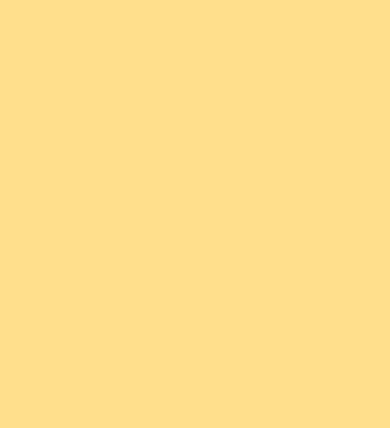
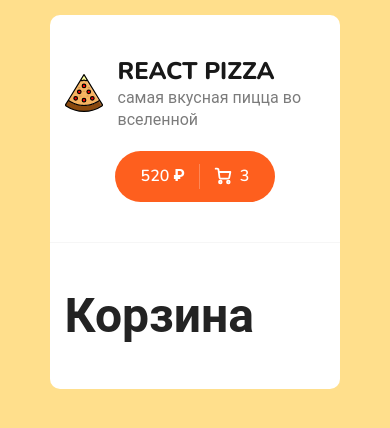
Before and after one commit to Aytcavdep/pizza-react, a React (Create React App) app: page /cart in a window 390 px wide. Before the commit this address had no page. Shown: the top 428 px of the page. Built offline with nearby package versions, Linux system fonts and the light colour scheme.

Commit message:
added flexsibility style

```diff
--- a/package.json
+++ b/package.json
@@ -7,9 +7,9 @@
     "@testing-library/react": "^13.3.0",
     "@testing-library/user-event": "^13.5.0",
     "react": "^18.2.0",
-    "react-content-loader": "6.2.0",
+    "react-content-loader": "^6.2.0",
     "react-dom": "^18.2.0",
-    "react-router-dom": "6.3.0",
+    "react-router-dom": "^6.3.0",
     "react-scripts": "5.0.1",
     "sass": "^1.54.5",
     "web-vitals": "^2.1.4"
--- a/src/App.js
+++ b/src/App.js
@@ -1,7 +1,9 @@
-import "./scss/app.scss";
-import Header from "./components/Header";
-import Home from "./pages/Home";
-import NotFound from "./pages/NotFound";
+import './scss/app.scss';
+import Header from './components/Header';
+import Home from './pages/Home';
+import Cart from './pages/Cart';
+import NotFound from './pages/NotFound';
+import { Route, Routes } from 'react-router-dom';
 
 function App() {
   return (
@@ -10,7 +12,11 @@ function App() {
         <Header />
         <div className="content">
           <div className="container">
-            <NotFound />
+            <Routes>
+              <Route path="/" element={<Home />} />
+              <Route path="/cart" element={<Cart />} />
+              <Route path="*" element={<NotFound />} />
+            </Routes>
           </div>
         </div>
       </div>
--- a/src/components/Header.jsx
+++ b/src/components/Header.jsx
@@ -1,18 +1,22 @@
-//import logoSvg from '../assets/img/pizza-logo.svg';
+import { Link } from 'react-router-dom';
+
+import logoSvg from '../assets/img/pizza-logo.svg';
 function Header() {
   return (
     <div className="header">
       <div className="container">
-        <div className="header__logo">
-          {/*<img width="38" src={logoSvg} alt="Pizza logo" />*/}
-          <img width="38" alt="Pizza logo" />
-          <div>
-            <h1>React Pizza</h1>
-            <p>самая вкусная пицца во вселенной</p>
+        <Link to="/">
+          <div className="header__logo">
+            <img width="38" src={logoSvg} alt="Pizza logo" />
+            {/* <img width="38" alt="Pizza logo" /> */}
+            <div>
+              <h1>React Pizza</h1>
+              <p>самая вкусная пицца во вселенной</p>
+            </div>
           </div>
-        </div>
+        </Link>
         <div className="header__cart">
-          <a href="/cart.html" className="button button--cart">
+          <Link to="/cart" className="button button--cart">
             <span>520 ₽</span>
             <div className="button__delimiter"></div>
             <svg
@@ -45,7 +49,7 @@ function Header() {
               />
             </svg>
             <span>3</span>
-          </a>
+          </Link>
         </div>
       </div>
     </div>
--- a/src/components/NotFoundBlock/NotFoundBlock.module.scss
+++ b/src/components/NotFoundBlock/NotFoundBlock.module.scss
@@ -1,5 +1,7 @@
 .root {
   padding: 100px;
+  max-width: 750px;
+  margin: 0 auto;
   text-align: center;
   .span {
     font-size: 64px;
--- a/src/components/NotFoundBlock/index.jsx
+++ b/src/components/NotFoundBlock/index.jsx
@@ -1,6 +1,17 @@
-import styles from "./NotFoundBlock.module.scss";
+import styles from './NotFoundBlock.module.scss';
 const NotFoundBlock = () => {
-  return <h1 className={styles.root}>Ничего не найдено</h1>;
+  return (
+    <div className={styles.root}>
+      <h1>
+        <span>😕</span>
+        <br />
+        Ничего не найдено
+      </h1>
+      <p className="description">
+        К сожалению данная страница отсутствует в нашем интернет-магазине
+      </p>
+    </div>
+  );
 };
 
 export default NotFoundBlock;
--- a/src/index.js
+++ b/src/index.js
@@ -1,13 +1,11 @@
-import React from "react";
-import ReactDOM from "react-dom/client";
-import App from "./App";
-import { BrowserRouter, Route, Routes } from "react-router-dom";
+import React from 'react';
+import ReactDOM from 'react-dom/client';
+import App from './App';
+import { BrowserRouter } from 'react-router-dom';
 
-const root = ReactDOM.createRoot(document.getElementById("root"));
+const root = ReactDOM.createRoot(document.getElementById('root'));
 root.render(
   <BrowserRouter>
-    <Routes>
-      <Route path="/" element={<App />} />
-    </Routes>
+    <App />
   </BrowserRouter>
 );
--- a/src/pages/Cart.jsx
+++ b/src/pages/Cart.jsx
@@ -0,0 +1,9 @@
+const Cart = () => {
+  return (
+    <>
+      <h1>Корзина</h1>
+    </>
+  );
+};
+
+export default Cart;
--- a/src/scss/app.scss
+++ b/src/scss/app.scss
@@ -14,6 +14,11 @@ body {
   margin: 50px auto;
   border-radius: 10px;
   max-width: 1400px;
+
+  @media (max-width: 645px) {
+    width: calc(100vm - 30px);
+    margin-top: 15px;
+  }
 }
 
 .content {
@@ -24,15 +29,51 @@ body {
   }
 
   &__items {
-    display: flex;
-    flex-wrap: wrap;
-    justify-content: space-between;
+    display: grid;
+    grid-template-columns: repeat(4, 1fr);
+    grid-template-rows: repeat(2, 1fr);
+    gap: 0 11px;
+    justify-items: center;
+
+    @media (max-width: 1400px) {
+      grid-template-columns: repeat(3, 1fr);
+    }
+    @media (max-width: 1060px) {
+      grid-template-columns: repeat(2, 1fr);
+    }
+    @media (max-width: 730px) {
+      grid-template-columns: repeat(1, 1fr);
+    }
   }
 
   &__top {
     display: flex;
     align-items: center;
     justify-content: space-between;
+
+    @media (max-width: 1294px) {
+      .categories {
+        width: 100%;
+        overflow: scroll;
+      }
+
+      ul {
+        width: 785px;
+      }
+
+      .sort {
+        padding-left: 20px;
+        b {
+          display: none;
+        }
+      }
+    }
+    @media (max-width: 820px) {
+      .categories {
+        margin-top: 30px;
+      }
+      flex-direction: column-reverse;
+    }
   }
 }
 
--- a/src/scss/components/_header.scss
+++ b/src/scss/components/_header.scss
@@ -8,6 +8,24 @@
     display: flex;
     align-items: center;
     justify-content: space-between;
+
+    @media (max-width: 645px) {
+      flex-direction: column;
+
+      .header__cart {
+        margin-top: 20px;
+      }
+    }
+  }
+
+  @media (max-width: 760px) {
+    .categories {
+      ul {
+        li {
+          padding: 8px 20px;
+        }
+      }
+    }
   }
 
   &__logo {
--- a/src/scss/components/_pizza-block.scss
+++ b/src/scss/components/_pizza-block.scss
@@ -4,10 +4,6 @@
   width: 280px;
   text-align: center;
   margin-bottom: 65px;
-
-  &:not(:nth-of-type(4n)) {
-    margin-right: 35px;
-  }
 
   &__image {
     width: 260px;
```
Also changed, not shown: 1 other file (tests, documents, lock files or other folders).
